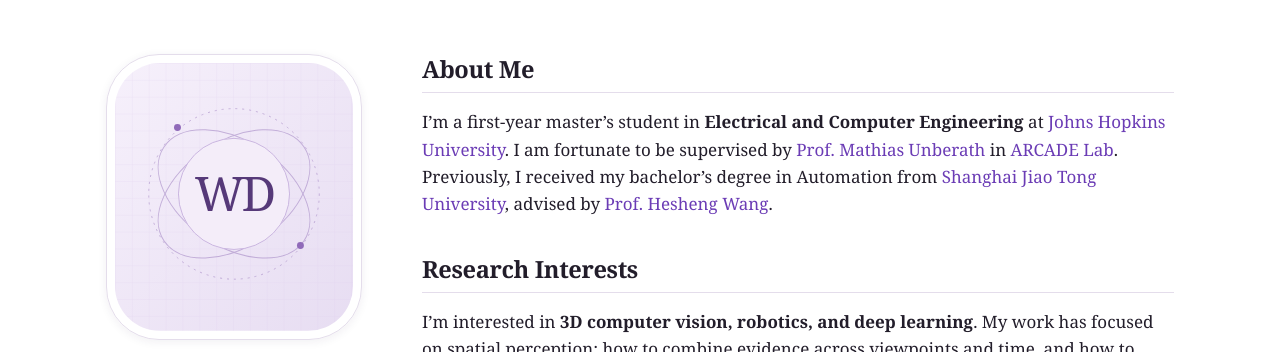
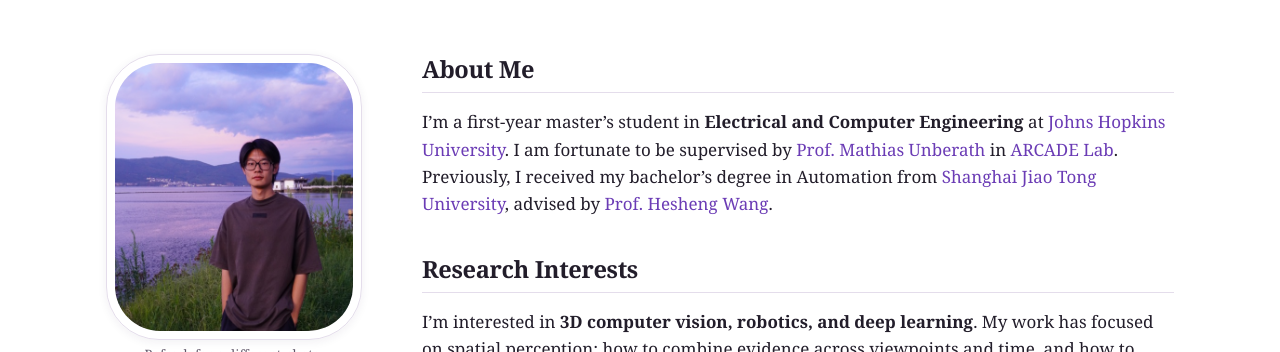
Before and after one commit to jdeng0521/jdeng0521.github.io, a plain HTML site: page index.html in a window 1280 px wide. Shown: the top 352 px of the page. Drawn offline with Linux system fonts and the light colour scheme.

Commit message:
Rotate profile photos on page refresh

```diff
--- a/index.html
+++ b/index.html
@@ -31,8 +31,10 @@
     .skip:focus { transform: none; }
     .page { width: min(1068px, calc(100% - 72px)); margin: 54px auto 0; display: grid; grid-template-columns: 256px minmax(0,1fr); gap: 60px; }
     .profile { min-width: 0; }
-    .portrait { margin: 0 0 21px; padding: 8px; border: 1px solid var(--line); border-radius: 53px; box-shadow: 0 2px 10px #291b4611; }
-    .portrait svg, .portrait img { display: block; width: 100%; aspect-ratio: 240 / 270; border-radius: 45px; object-fit: cover; }
+    .portrait { margin: 0 0 17px; }
+    .portrait-frame { padding: 8px; border: 1px solid var(--line); border-radius: 53px; box-shadow: 0 2px 10px #291b4611; }
+    .portrait img { display: block; width: 100%; height: auto; aspect-ratio: 8 / 9; border-radius: 45px; object-fit: cover; background: #f3eef8; }
+    .portrait figcaption { margin-top: 6px; color: var(--muted); text-align: center; font-size: .76rem; line-height: 1.35; }
     h1,h2,h3,p { margin: 0; }
     h1 { font-size: 1.75rem; line-height: 1.2; letter-spacing: -.025em; }
     .native-name { display: block; font-size: 1.1rem; color: var(--muted); margin: 3px 0 16px; }
@@ -62,15 +64,17 @@
     footer { grid-column: 2; margin: -23px 0 35px; padding-top: 13px; border-top: 1px solid var(--line); color: var(--muted); font-size: .83rem; }
     @media (max-width: 930px) {
       .page { grid-template-columns: 206px minmax(0,1fr); gap: 37px; }
-      .portrait { border-radius: 43px; }
-      .portrait svg, .portrait img { border-radius: 35px; }
+      .portrait-frame { border-radius: 43px; }
+      .portrait img { border-radius: 35px; }
       footer { margin-top: -5px; }
     }
     @media (max-width: 680px) {
       .page { width: min(525px, calc(100% - 40px)); margin-top: 27px; grid-template-columns: minmax(0,1fr); gap: 30px; }
       .profile { padding-bottom: 23px; border-bottom: 1px solid var(--line); }
-      .portrait { float: left; width: 113px; margin: 0 15px 8px 0; padding: 4px; border-radius: 26px; }
-      .portrait svg, .portrait img { border-radius: 22px; }
+      .portrait { float: left; width: 113px; margin: 0 15px 8px 0; }
+      .portrait-frame { padding: 4px; border-radius: 26px; }
+      .portrait img { border-radius: 22px; }
+      .portrait figcaption { font-size: .67rem; }
       h1 { font-size: 1.48rem; }
       .native-name { margin: 2px 0 7px; }
       .contact { clear: both; display: flex; flex-wrap: wrap; gap: 4px 20px; padding-top: 4px; margin: 0; }
@@ -92,29 +96,54 @@
   <a class="skip" href="#main-content">Skip to content</a>
   <div class="page">
     <header class="profile" aria-label="Profile">
-      <!-- To add a portrait, remove aria-hidden from the figure and replace the SVG with an img with alt text. -->
-      <figure class="portrait" aria-hidden="true">
-        <svg viewBox="0 0 240 270" xmlns="http://www.w3.org/2000/svg">
-          <defs>
-            <linearGradient id="avatar-gradient" x1="0" y1="0" x2="1" y2="1" gradientUnits="objectBoundingBox">
-              <stop stop-color="#f6f0fb"/><stop offset="1" stop-color="#e7ddf2"/>
-            </linearGradient>
-            <pattern id="avatar-grid" width="17" height="17" patternUnits="userSpaceOnUse">
-              <path d="M17 0H0v17" fill="none" stroke="#d9c9ea" stroke-width=".6"/>
-            </pattern>
-          </defs>
-          <rect width="240" height="270" fill="url(#avatar-gradient)"/>
-          <rect width="240" height="270" fill="url(#avatar-grid)" opacity=".56"/>
-          <g fill="none" stroke="#9c7dbf" opacity=".54">
-            <ellipse cx="120" cy="132" rx="85" ry="53" transform="rotate(-34 120 132)"/>
-            <ellipse cx="120" cy="132" rx="85" ry="53" transform="rotate(34 120 132)"/>
-            <circle cx="120" cy="132" r="86" stroke-dasharray="2 5"/>
-          </g>
-          <circle cx="63" cy="65" r="3.5" fill="#906ab9"/><circle cx="187" cy="184" r="3.5" fill="#906ab9"/>
-          <circle cx="120" cy="132" r="56" fill="#f4edf9" stroke="#cab6e0"/>
-          <text x="120" y="149" text-anchor="middle" fill="#563979" font-family="Georgia, serif" font-size="48" letter-spacing="-3">WD</text>
-        </svg>
+      <figure class="portrait">
+        <div class="portrait-frame" id="portrait-frame">
+          <noscript><img src="portrait-headshot.jpg" width="480" height="540" alt="Wenbo Deng"></noscript>
+        </div>
+        <figcaption id="portrait-caption" hidden>Refresh for a different photo.</figcaption>
       </figure>
+      <script>
+        (() => {
+          const portraits = [
+            { file: "portrait-headshot.jpg", position: "50% 50%", alt: "Wenbo Deng" },
+            { file: "portrait-lakeside.jpg", position: "50% 58%", alt: "Wenbo Deng beside a lake at dusk" },
+            { file: "portrait-waterfall.jpg", position: "50% 88%", alt: "Wenbo Deng in front of a waterfall" },
+            { file: "portrait-stone-wall.jpg", position: "50% 72%", alt: "Wenbo Deng beside a sunlit stone wall" },
+            { file: "portrait-guitar.jpg", position: "50% 47%", alt: "Wenbo Deng playing an electric guitar" }
+          ];
+          const storageKey = "last-profile-portrait";
+          let previous;
+          try {
+            previous = sessionStorage.getItem(storageKey);
+          } catch {
+            // A browser that blocks storage can still choose a random portrait.
+          }
+          const choices = portraits.filter(({ file }) => file !== previous);
+          const portrait = choices[Math.floor(Math.random() * choices.length)];
+          const image = new Image(480, 540);
+          image.fetchPriority = "high";
+
+          function showPortrait({ file, position, alt }) {
+            image.alt = alt;
+            image.style.objectPosition = position;
+            image.src = file;
+          }
+
+          image.addEventListener("load", () => {
+            try {
+              sessionStorage.setItem(storageKey, image.getAttribute("src"));
+            } catch {
+              // The portrait is already visible.
+            }
+          });
+          image.addEventListener("error", () => {
+            if (portrait !== portraits[0]) showPortrait(portraits[0]);
+          }, { once: true });
+          showPortrait(portrait);
+          document.getElementById("portrait-frame").append(image);
+          document.getElementById("portrait-caption").hidden = false;
+        })();
+      </script>
       <h1>Wenbo Deng</h1>
       <span class="native-name" lang="zh-Hans">邓文博</span>
       <p class="affiliation"><strong>Master’s student in ECE</strong><br><a href="https://engineering.jhu.edu/ece/">Johns Hopkins University</a></p>
```
Also changed, not shown: portrait-guitar.jpg (added), portrait-headshot.jpg (added), portrait-lakeside.jpg (added), portrait-stone-wall.jpg (added), portrait-waterfall.jpg (added), 1 other file.
